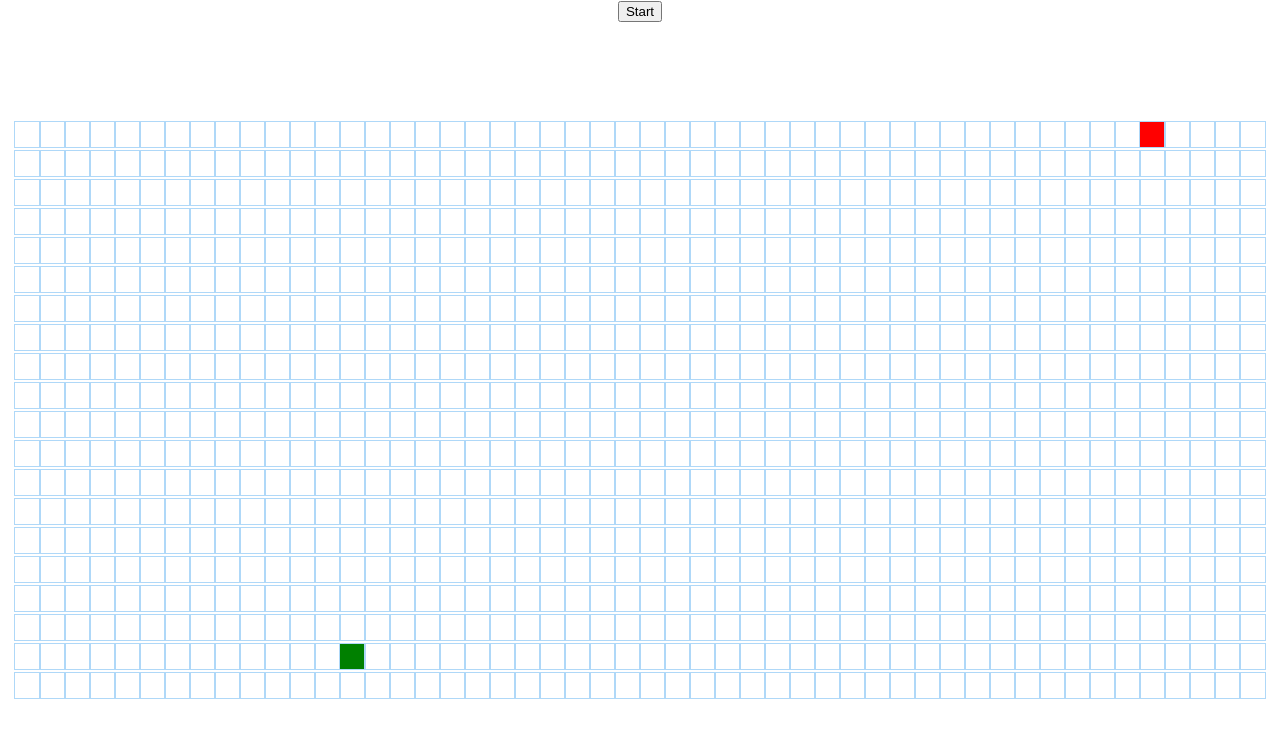
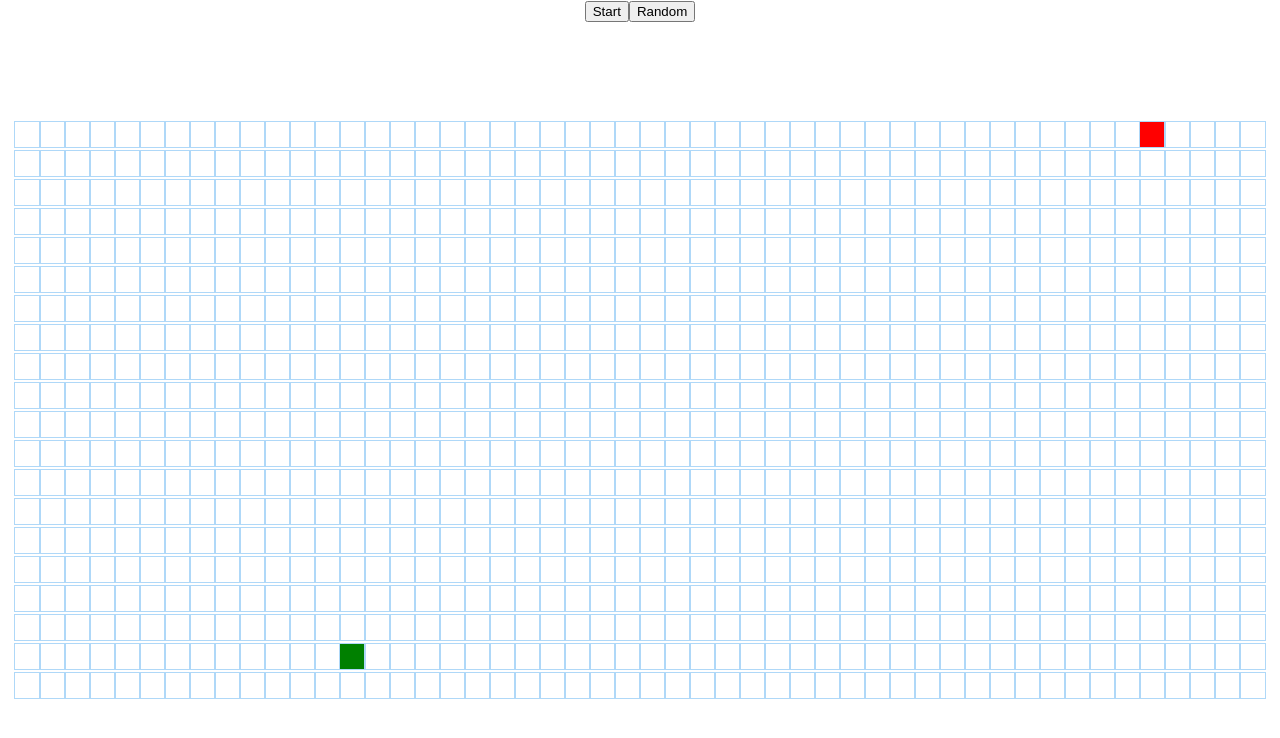
Before and after one commit to snaker938/dijkstras-game, a React (Create React App) app: page / in a window 1280 px wide. Shown: the top 738 px of the page. Built offline with nearby package versions, Linux system fonts and the light colour scheme.

Commit message:
Added random wall button
Started to make css classes for if a node is visited and eventually the shortest path to the end node.

```diff
--- a/src/Visualizer/Node/Node.css
+++ b/src/Visualizer/Node/Node.css
@@ -16,3 +16,11 @@
 .node-wall {
   background-color: rgb(14, 55, 73);
 }
+
+.node-visited {
+  background-color: rgb(143, 223, 243);
+}
+
+.node-shortest-path {
+  background-color: rgb(255, 0, 255);
+}
--- a/src/Visualizer/Visualizer.jsx
+++ b/src/Visualizer/Visualizer.jsx
@@ -53,6 +53,19 @@ export default class dijkstraVisualizer extends Component {
     }
   }
 
+  // Function to create random walls on the grid.
+  randomWalls() {
+    // Loops 250 times- therefore around 250 walls will be made. Chances are, less than 250 walls will be made, as a node may be picked twice, which will reverse the wall.
+    for (let i = 0; i < 250; i++) {
+      let row = Math.floor(Math.random() * 20);
+      let column = Math.floor(Math.random() * 50);
+      let node = this.state.grid[row][column];
+      let { isEnd, isStart, isWall } = node;
+      let unWallable = isEnd || isStart;
+      this.toggleWall(row, column, isWall, unWallable);
+    }
+  }
+
   // Starts the dijkstra algorithm. It calls dijkstra.js to find the visited nodes in order
   startDijkstra() {
     const { grid } = this.state;
@@ -73,15 +86,25 @@ export default class dijkstraVisualizer extends Component {
         >
           Start
         </button>
+        <button
+          onClick={() => this.randomWalls()} /* adds random walls to the grid */
+        >
+          Random
+        </button>
         <div className="grid" /*  creates the div that holds the rows*/>
           {grid.map((row, rowID) => {
             return (
-              <div key={rowID}>
+              <div
+                id="row"
+                key={
+                  rowID
+                } /*  creates the div that holds all the nodes in the row*/
+              >
                 {row.map((node, nodeID) => {
                   const { row, col, isEnd, isStart, isWall } = node;
                   let unWallable = isEnd || isStart; // checks to see if the node is an End or start node
                   return (
-                    // Creates the node object
+                    // Creates the node object inside each row div. Each node is a div that is returned in Node.jsx
                     <Node
                       col={col}
                       row={row}
```
